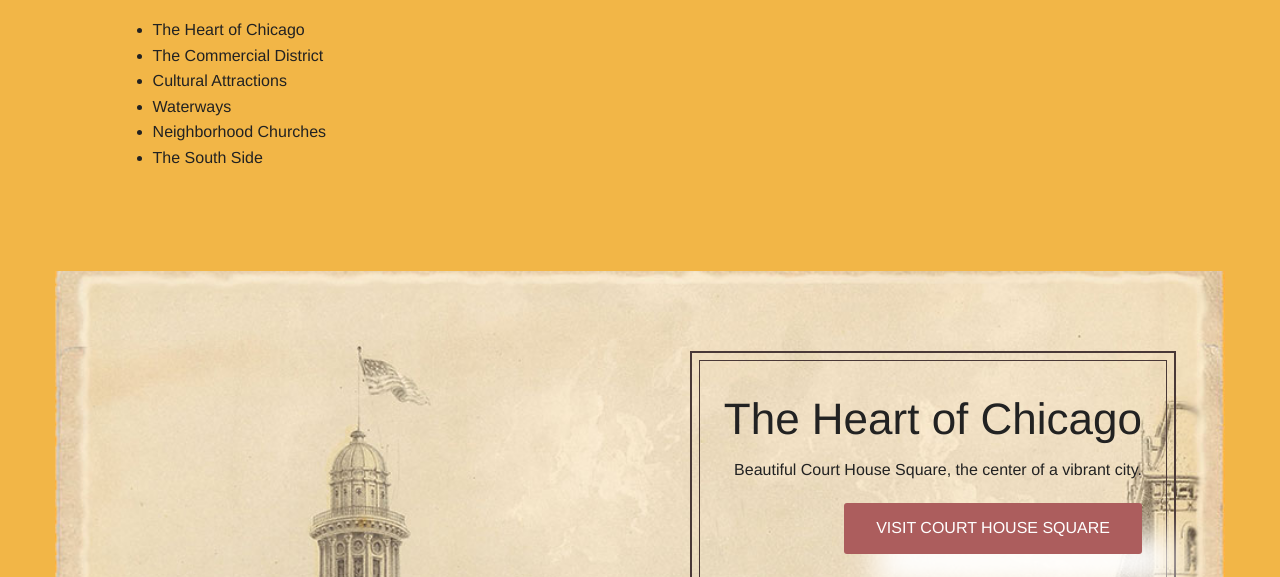
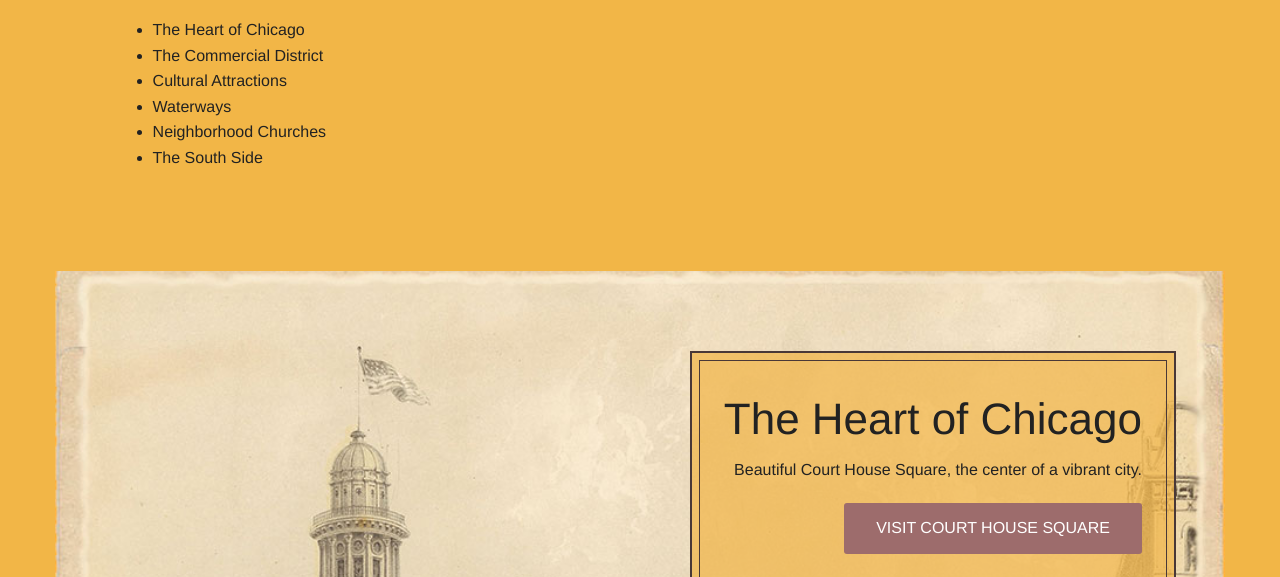
Before and after one commit to enriquegonzalez/visit-lincolns-chicago, a plain HTML site: page tours.html in a window 1280 px wide. Shown: the part 375-952 px from the top of the page. Drawn offline with Linux system fonts and the light colour scheme.

Commit message:
adjusting styles, removed weird white shadow from buttons

```diff
--- a/css/visit-lincolns-chicago.css
+++ b/css/visit-lincolns-chicago.css
@@ -56,10 +56,18 @@ footer {
 
 
 .button {
-	box-shadow: 2rem 2rem 2rem;
+/*	box-shadow: 2rem 2rem 2rem;*/
 	text-transform: uppercase;
 	display: inline-block;
+	background-color: hsla(0, 20%, 52%, 1);
+}
+
+.button:hover {
 	background-color: hsla(0, 32%, 52%, 1);
+}
+
+.button:active {
+	background-color: hsla(0, 45%, 52%, 1);
 }
 
 
@@ -141,6 +149,7 @@ html .tours {
 	border: 2px solid hsla(3, 14%, 25%, 1.0);
 	outline: 1px solid hsla(3, 14%, 25%, 1.0);
 	outline-offset: -10px;
+	background-color: hsla(39, 86.8020%, 61.3725%, 0.7);
 }
 
 .overview__title {
@@ -161,22 +170,13 @@ html .tours {
 	font-weight: 600;
 }
 
-.button {
-	box-shadow: 2rem 2rem 2rem
-	text-transform: uppercase;
-	display: inline-block;
-	background-color: hsla(0, 32%, 52%, 1);
-}
-
 .button--see-tours {
 	margin: 0 10rem 2rem 0;
 	font-size: 1.3rem;
 }
 
-
 .footer--overview__copyright {
 	font-size: .7rem;
-	background-color: hsla(39, 86.8020%, 61.3725%, 0.7);
 }
 
 
```
